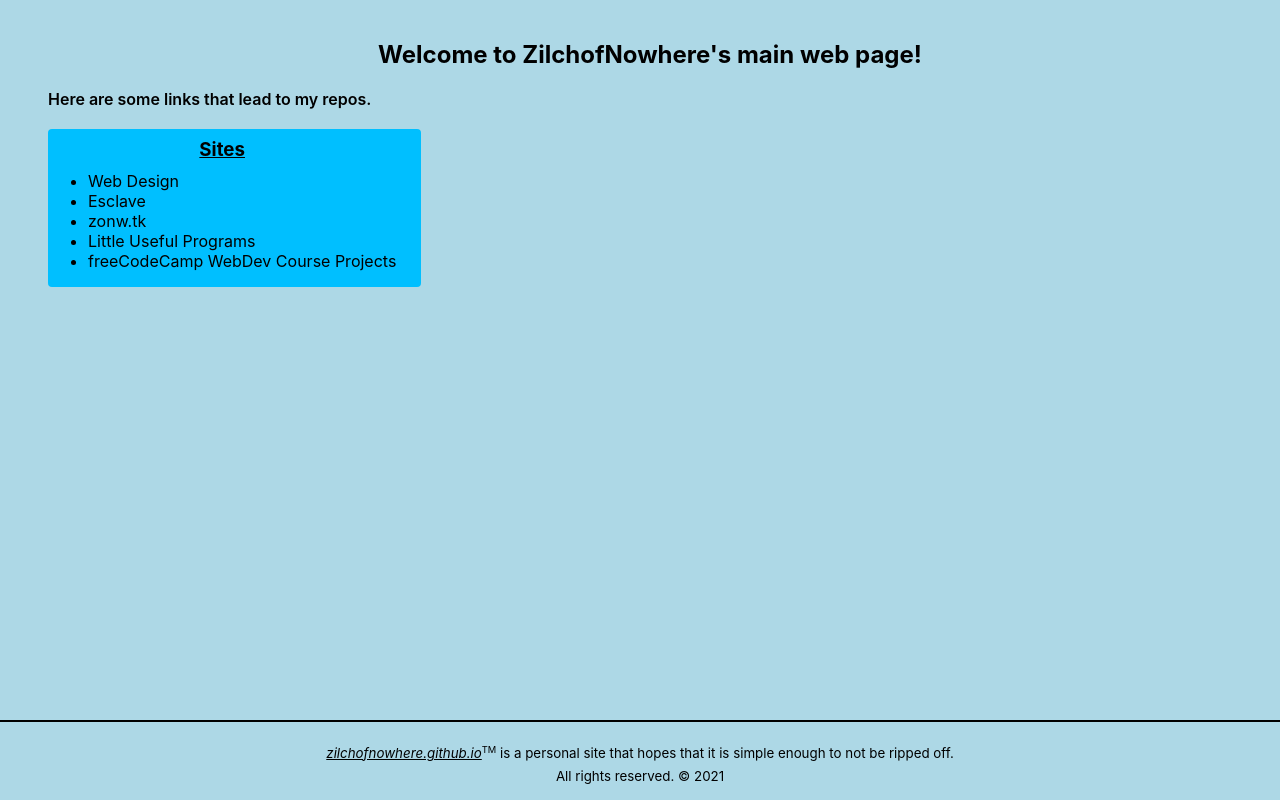
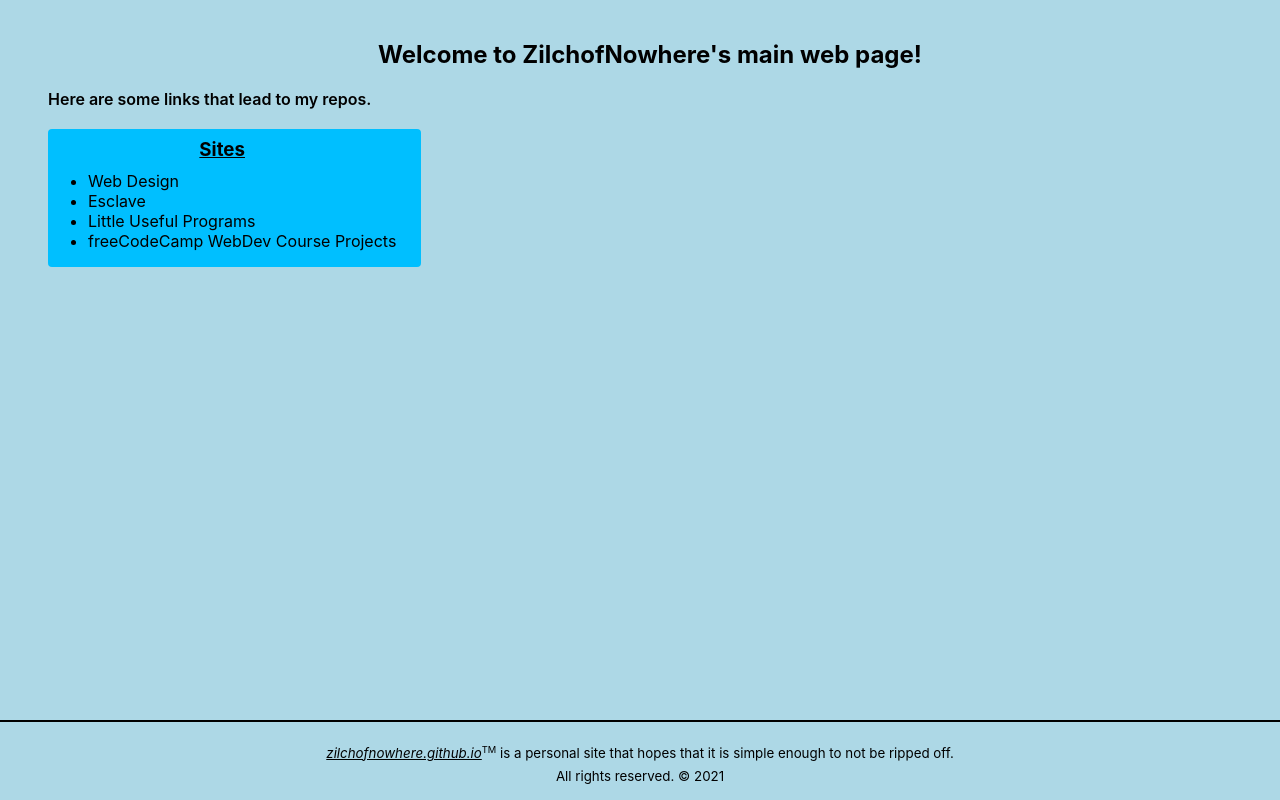
Before and after one commit to ZilchofNowhere/zilchofnowhere.github.io, a plain HTML site: page index.html in a window 1280 px wide. Drawn offline with Linux system fonts and the light colour scheme.

Commit message:
Remove non-existent link

```diff
--- a/index.html
+++ b/index.html
@@ -62,11 +62,6 @@
           </a><br>
         </li>
         <li>
-          <a href="www.zonw.tk" title="A general-purpose site of mine">
-            zonw.tk
-          </a><br>
-        </li>
-        <li>
           <a href="https://github.com/ZilchofNowhere/little-useful-programs" title="A collection of various multi-purpose programs, mostly for fun.">
             Little Useful Programs
           </a><br>
```
